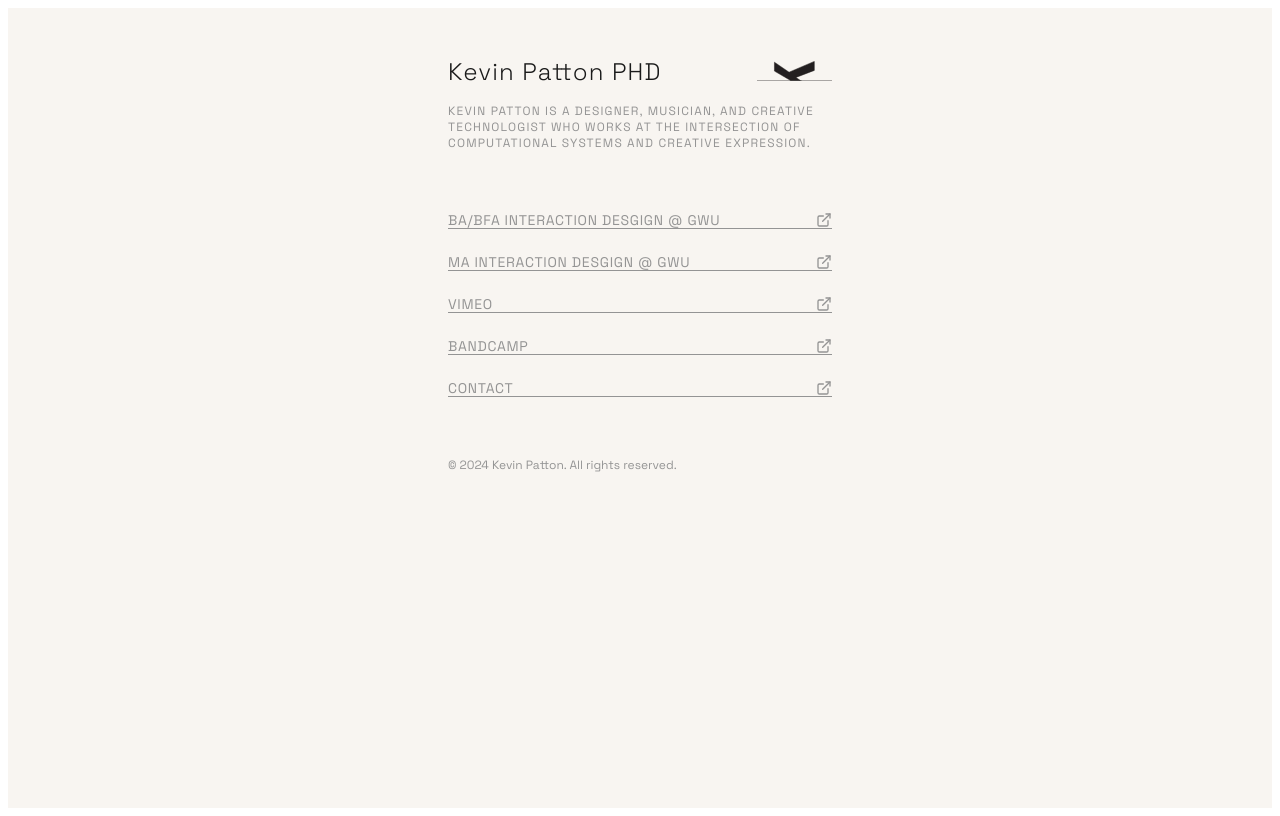
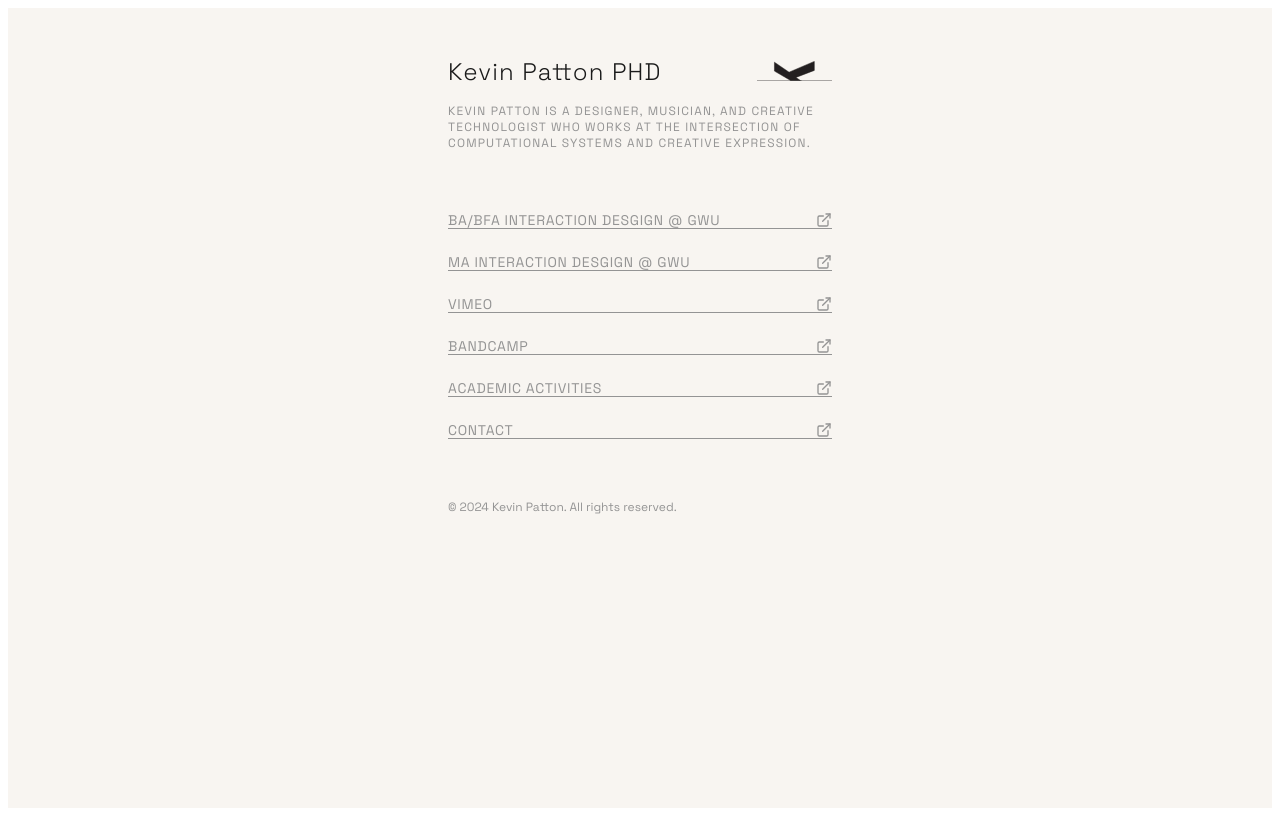
Before and after one commit to studio0rpiment/kpsite, a React (Vite) app: page / in a window 1280 px wide. Built offline with nearby package versions, Linux system fonts and the light colour scheme.

Commit message:
Added CV Site

```diff
--- a/src/components/Links/Links.jsx
+++ b/src/components/Links/Links.jsx
@@ -11,7 +11,7 @@ const Links = () => {
     { title: 'VIMEO', url: 'https://vimeo.com/user1198196' },
     { title: 'BANDCAMP', url: 'https://kevinpatton.bandcamp.com/' },
     // { title: 'TWITTER', url: 'https://twitter.com/example' },
-    // { title: 'BLOG', url: 'https://blog.example.com' },
+    { title: 'ACADEMIC ACTIVITIES', url: 'https://cv.kevinpatton.site' },
     { title: 'CONTACT', url: 'mailto:el.kevo@gmail.com' }
   ];
 
```
